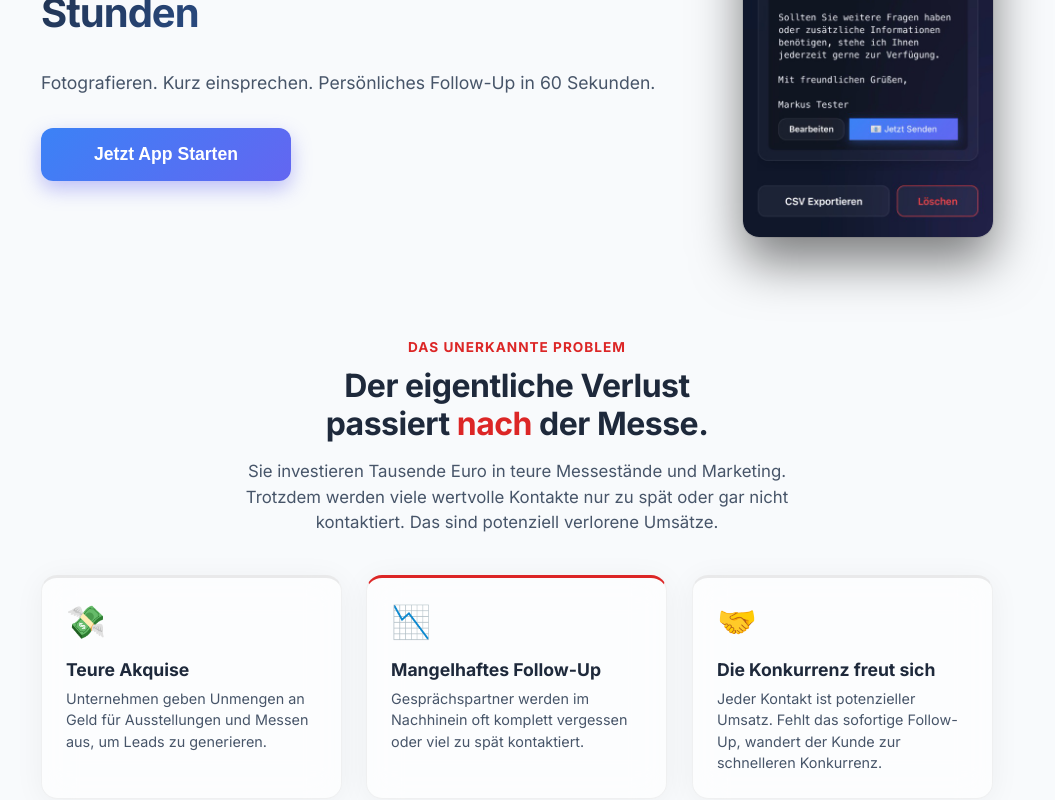
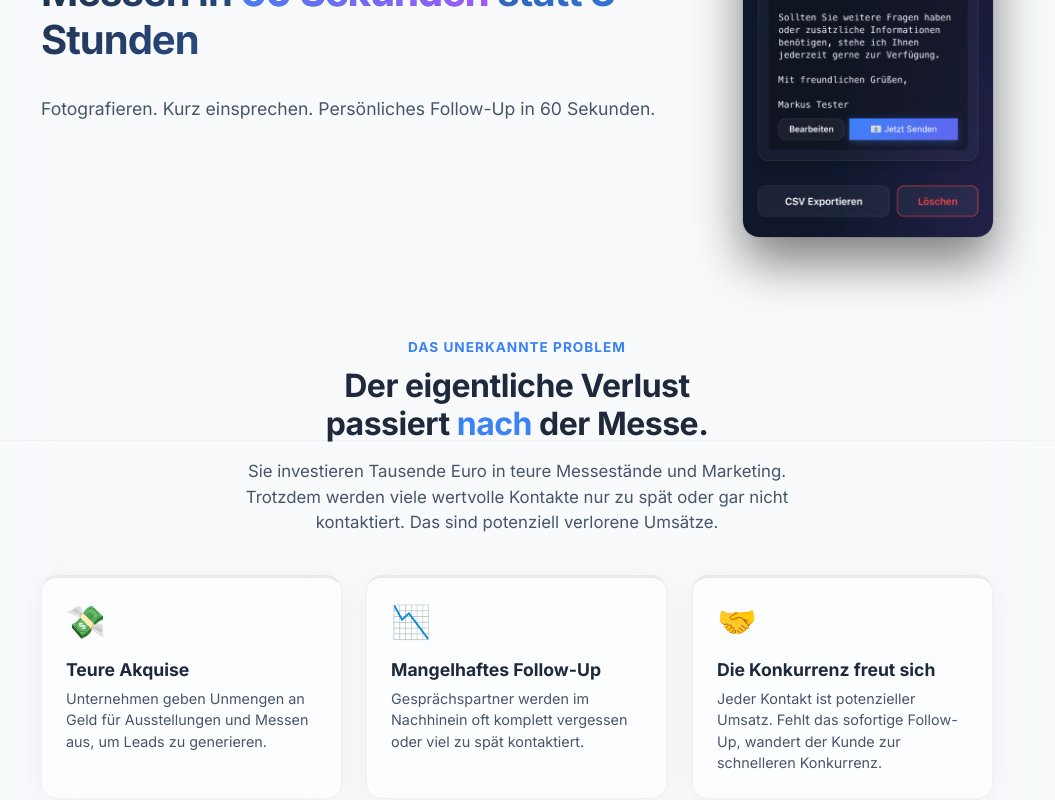
Before and after one commit to Pholiko/LeadsAI, a React (Vite) app: page / in a window 1280 px wide. Shown: the part 360-1160 px from the top of the page, without its empty margins (123-1178 px from the left). Built offline with nearby package versions, Linux system fonts and the light colour scheme.

Commit message:
Fix sticky nav, remove hero button, tone down red colors

```diff
--- a/src/components/LandingView.jsx
+++ b/src/components/LandingView.jsx
@@ -17,7 +17,7 @@ export default function LandingView({ onStart }) {
   };
 
   return (
-    <div style={{ flex: 1, display: 'flex', flexDirection: 'column', backgroundColor: 'var(--bg-color)', overflowY: 'auto', paddingBottom: '40px' }}>
+    <div style={{ flex: 1, display: 'flex', flexDirection: 'column', paddingBottom: '40px' }}>
 
       {/* Top Bar Navigation */}
       <div style={{
@@ -107,13 +107,7 @@ export default function LandingView({ onStart }) {
             Fotografieren. Kurz einsprechen. Persönliches Follow-Up in 60 Sekunden.
           </p>
 
-          <button
-            className="btn-primary"
-            onClick={onStart}
-            style={{ padding: '16px 24px', fontSize: '1.1rem', width: '100%', maxWidth: '250px', borderRadius: '12px', fontWeight: 'bold', boxShadow: '0 8px 20px rgba(99, 102, 241, 0.4)' }}
-          >
-            Jetzt App Starten
-          </button>
+
         </div>
 
         {/* Right Column: Hero Image / WOW Effect */}
@@ -134,8 +128,8 @@ export default function LandingView({ onStart }) {
       {/* Problem Awareness Section */}
       <div style={{ padding: '60px 24px 40px', maxWidth: '1000px', margin: '0 auto', width: '100%' }}>
         <div style={{ textAlign: 'center', marginBottom: '40px' }}>
-          <p style={{ fontSize: '0.85rem', color: 'var(--danger)', fontWeight: 'bold', textTransform: 'uppercase', letterSpacing: '1px', marginBottom: '12px' }}>Das unerkannte Problem</p>
-          <h2 style={{ fontSize: '2rem', fontWeight: '800', margin: '0 0 16px', lineHeight: '1.2', letterSpacing: '-0.5px' }}>Der eigentliche Verlust <br/>passiert <span style={{ color: 'var(--danger)' }}>nach</span> der Messe.</h2>
+          <p style={{ fontSize: '0.85rem', color: 'var(--primary)', fontWeight: 'bold', textTransform: 'uppercase', letterSpacing: '1px', marginBottom: '12px' }}>Das unerkannte Problem</p>
+          <h2 style={{ fontSize: '2rem', fontWeight: '800', margin: '0 0 16px', lineHeight: '1.2', letterSpacing: '-0.5px' }}>Der eigentliche Verlust <br/>passiert <span style={{ color: 'var(--primary)' }}>nach</span> der Messe.</h2>
           <p style={{ fontSize: '1.05rem', color: 'var(--text-secondary)', maxWidth: '600px', margin: '0 auto', lineHeight: '1.5' }}>
             Sie investieren Tausende Euro in teure Messestände und Marketing. Trotzdem werden viele wertvolle Kontakte nur zu spät oder gar nicht kontaktiert. Das sind potenziell verlorene Umsätze.
           </p>
@@ -151,7 +145,7 @@ export default function LandingView({ onStart }) {
             </p>
           </div>
 
-          <div className="card glass" style={{ borderTop: '3px solid var(--danger)', padding: '24px' }}>
+          <div className="card glass" style={{ borderTop: '3px solid var(--border-color)', padding: '24px' }}>
             <div style={{ fontSize: '2rem', marginBottom: '16px' }}>📉</div>
             <h3 style={{ fontSize: '1.1rem', marginBottom: '8px', fontWeight: '700' }}>Mangelhaftes Follow-Up</h3>
             <p style={{ fontSize: '0.9rem', color: 'var(--text-secondary)', lineHeight: '1.5', margin: 0 }}>
```
